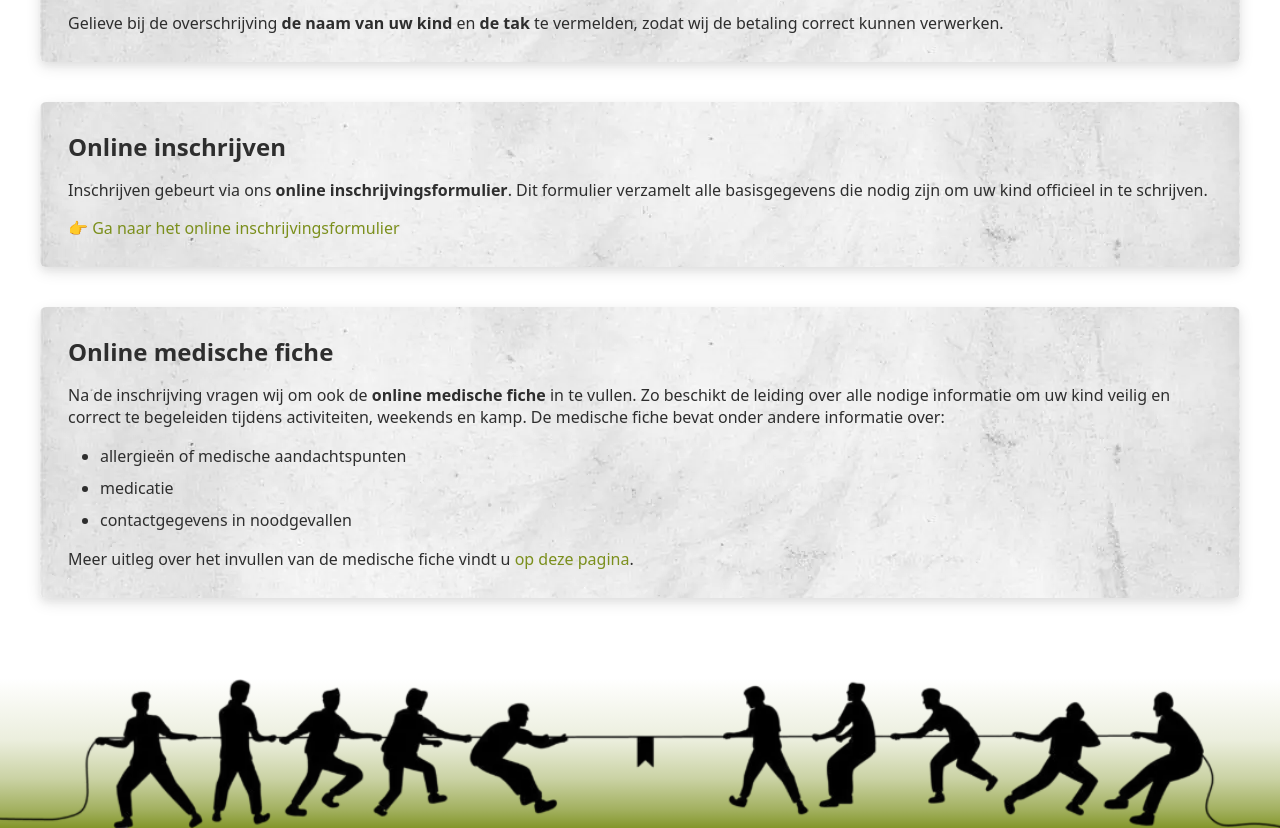
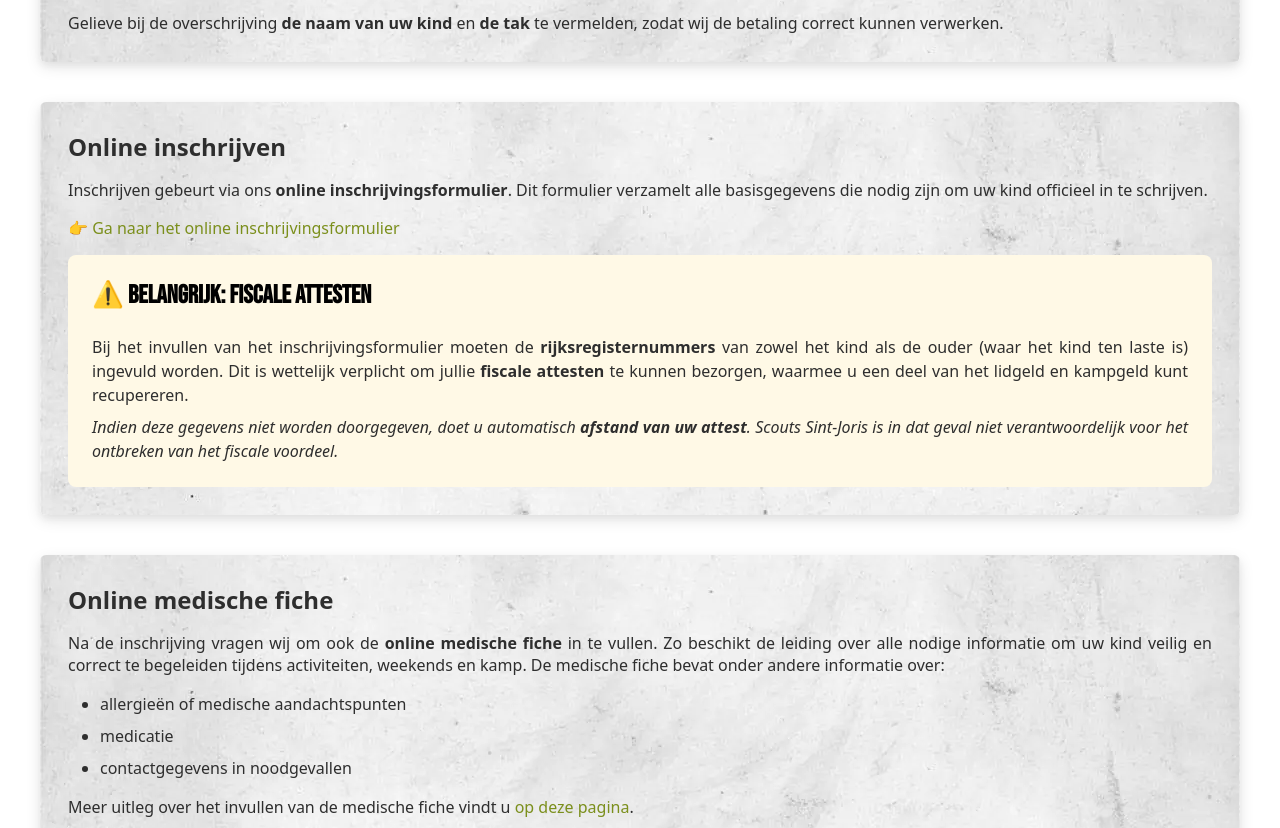
Before and after one commit to Kjellvdb/website-scouts-sint-joris, a plain HTML site: page inschrijven.html in a window 1280 px wide. Shown: the part 761-1589 px from the top of the page. Drawn offline with Linux system fonts and the light colour scheme; a web font is replaced by a local one.

Commit message:
Website V1.01

```diff
--- a/css/info.css
+++ b/css/info.css
@@ -105,7 +105,7 @@ main small {
   main .faq-question {
     font-size: clamp(0.9rem, 1.5vw, 1.1rem);
   }
-  main h2 {
-    font-size: clamp(1.2rem, 2vw, 1.5rem);
+  main h3 {
+    font-size: clamp(1.1rem, 1.8vw, 1.4rem);
   }
 }
--- a/css/inschrijven.css
+++ b/css/inschrijven.css
@@ -33,6 +33,7 @@ main section {
     0 4px 6px var(--primary-shadow-color),
     0 5px 15px var(--secondary-shadow-color);
   border-radius: 6px;
+  text-align: justify;
 }
 main ul {
   margin: 1rem 0 1rem 2rem;
@@ -48,6 +49,17 @@ main .rekeningnummer {
   display: inline-block;
   border-radius: 15px;
   margin: 0.5rem 0 1rem 0;
+}
+main .fiscale-waarschuwing {
+  background-color: var(--warning-text-color);
+  border-left: var(--warning-background-color);
+  padding: 1.5rem;
+  margin-top: 1rem;
+  border-radius: 0.5rem;
+}
+main .fiscale-waarschuwing p {
+  line-height: 1.5;
+  padding-top: 0.5rem;
 }
 main .inschrijven {
   display: inline-block;
@@ -92,4 +104,7 @@ main a:hover {
   main h2 {
     font-size: clamp(1.2rem, 2vw, 1.5rem);
   }
+  main h3 {
+    font-size: clamp(1.1rem, 1.8vw, 1.4rem);
+  }
 }
--- a/css/main.css
+++ b/css/main.css
@@ -33,6 +33,8 @@ html {
   --form-border-color: #ccc;
   --carousel-primary-button-color: rgba(0, 0, 0, 0.45);
   --carousel-secondary-button-color: rgba(0, 0, 0, 0.7);
+  --warning-text-color: #fff9e6;
+  --warning-background-color: #ffcc00;
 }
 
 h1 {
--- a/inschrijven.html
+++ b/inschrijven.html
@@ -163,9 +163,24 @@
             >Ga naar het online inschrijvingsformulier</a
           >
         </p>
+        <div class="fiscale-waarschuwing">
+          <h3>⚠️ Belangrijk: Fiscale attesten</h3>
+          <p>
+            Bij het invullen van het inschrijvingsformulier moeten de <strong>rijksregisternummers</strong> van zowel
+            het kind als de ouder (waar het kind ten laste is) ingevuld worden. Dit is wettelijk verplicht om jullie
+            <strong>fiscale attesten</strong> te kunnen bezorgen, waarmee u een deel van het lidgeld en kampgeld kunt
+            recupereren.
+          </p>
+          <p>
+            <em>
+              Indien deze gegevens niet worden doorgegeven, doet u automatisch <strong>afstand van uw attest</strong>.
+              Scouts Sint-Joris is in dat geval niet verantwoordelijk voor het ontbreken van het fiscale voordeel.
+            </em>
+          </p>
+        </div>
       </section>
 
-      <section class="medische-fiche">
+      <section>
         <h2>Online medische fiche</h2>
         <p>
           Na de inschrijving vragen wij om ook de <strong>online medische fiche</strong> in te vullen. Zo beschikt de
```
